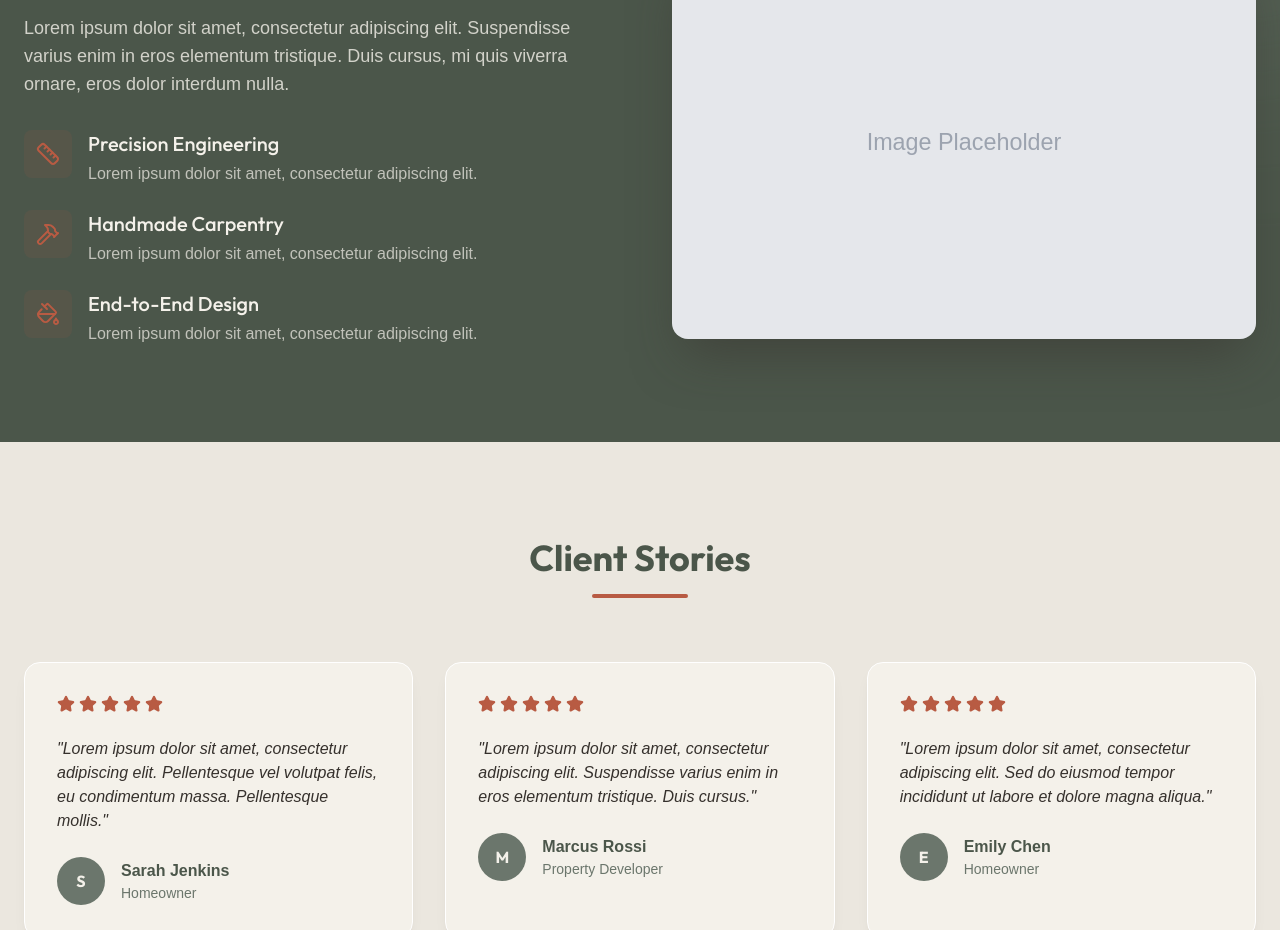
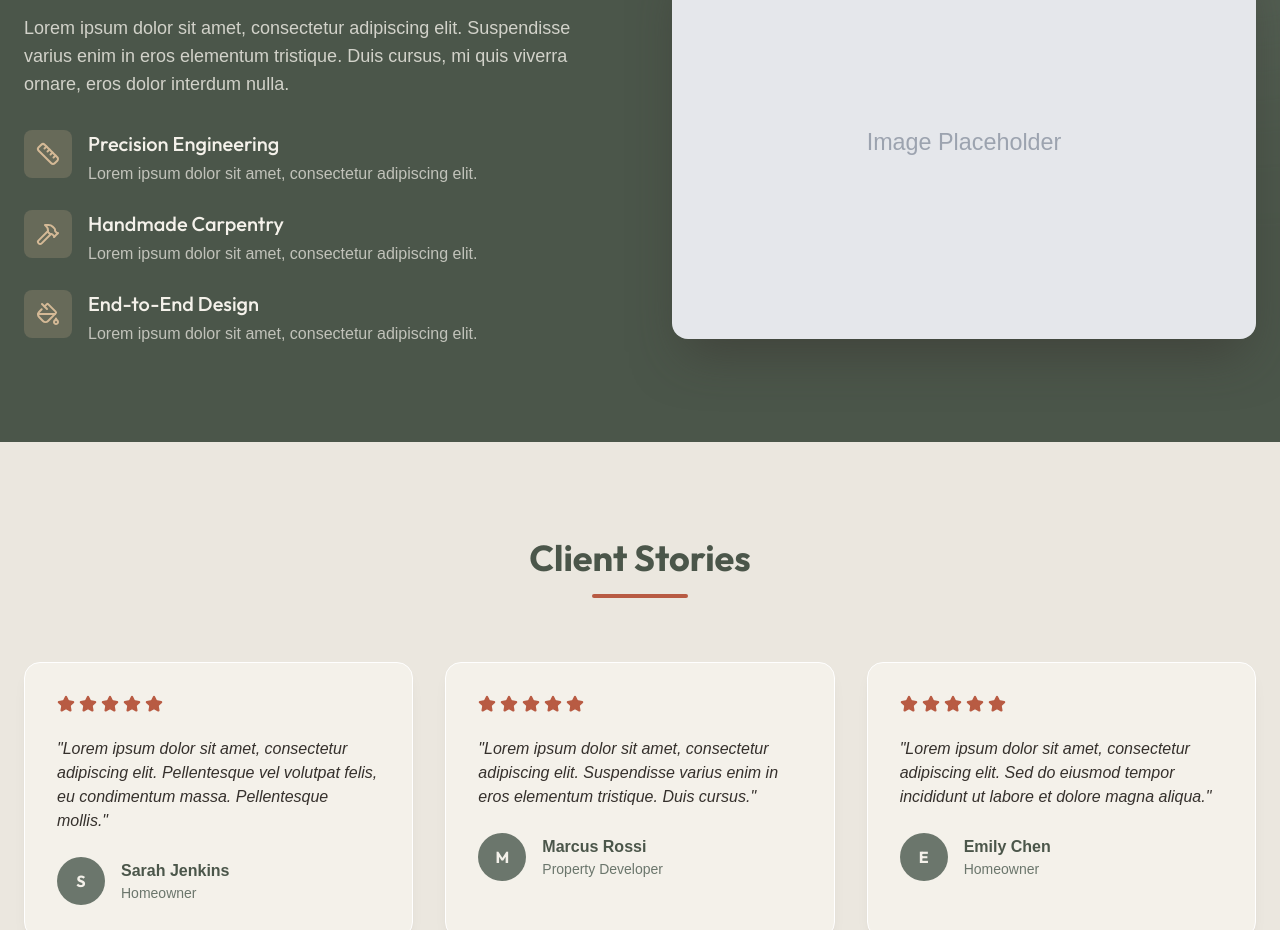
Before and after one commit to pineforgedigital/Aesthetic-Design-Construction_id-0002, a Next.js app: page / in a window 1280 px wide. Shown: the part 1860-2790 px from the top of the page. Built offline with nearby package versions, Linux system fonts and the light colour scheme.

Commit message:
Add warm-sand accent color to globals and apply to UI

```diff
--- a/src/app/globals.css
+++ b/src/app/globals.css
@@ -23,6 +23,7 @@
   --color-tertiary-accent: #6B766C;
   --color-fine-detail: #35302C;
   --color-highlight: #B85B43; /* Warm Terracotta / Rust */
+  --color-warm-sand: #D4B996; /* Earthy Gold / Sand */
 
   --font-sans: var(--font-inter);
   --font-outfit: var(--font-outfit);
--- a/src/app/page.tsx
+++ b/src/app/page.tsx
@@ -128,7 +128,7 @@ export default function Home() {
             </p>
             <div className="space-y-6">
               <div className="flex items-start gap-4">
-                <div className="p-3 bg-highlight/10 rounded-lg text-highlight">
+                <div className="p-3 bg-warm-sand/20 rounded-lg text-warm-sand">
                   <Ruler size={24} />
                 </div>
                 <div>
@@ -137,7 +137,7 @@ export default function Home() {
                 </div>
               </div>
               <div className="flex items-start gap-4">
-                <div className="p-3 bg-highlight/10 rounded-lg text-highlight">
+                <div className="p-3 bg-warm-sand/20 rounded-lg text-warm-sand">
                   <Hammer size={24} />
                 </div>
                 <div>
@@ -146,7 +146,7 @@ export default function Home() {
                 </div>
               </div>
               <div className="flex items-start gap-4">
-                <div className="p-3 bg-highlight/10 rounded-lg text-highlight">
+                <div className="p-3 bg-warm-sand/20 rounded-lg text-warm-sand">
                   <PaintBucket size={24} />
                 </div>
                 <div>
--- a/src/components/Navbar.tsx
+++ b/src/components/Navbar.tsx
@@ -58,7 +58,7 @@ export default function Navbar() {
             <Link
               key={link.href}
               href={link.href}
-              className={`text-fine-detail hover:text-primary-contrast transition-colors font-medium ${pathname === link.href ? "text-primary-contrast" : ""}`}
+              className={`text-fine-detail hover:text-warm-sand transition-colors font-medium ${pathname === link.href ? "text-primary-contrast" : ""}`}
             >
               {link.label}
             </Link>
```
